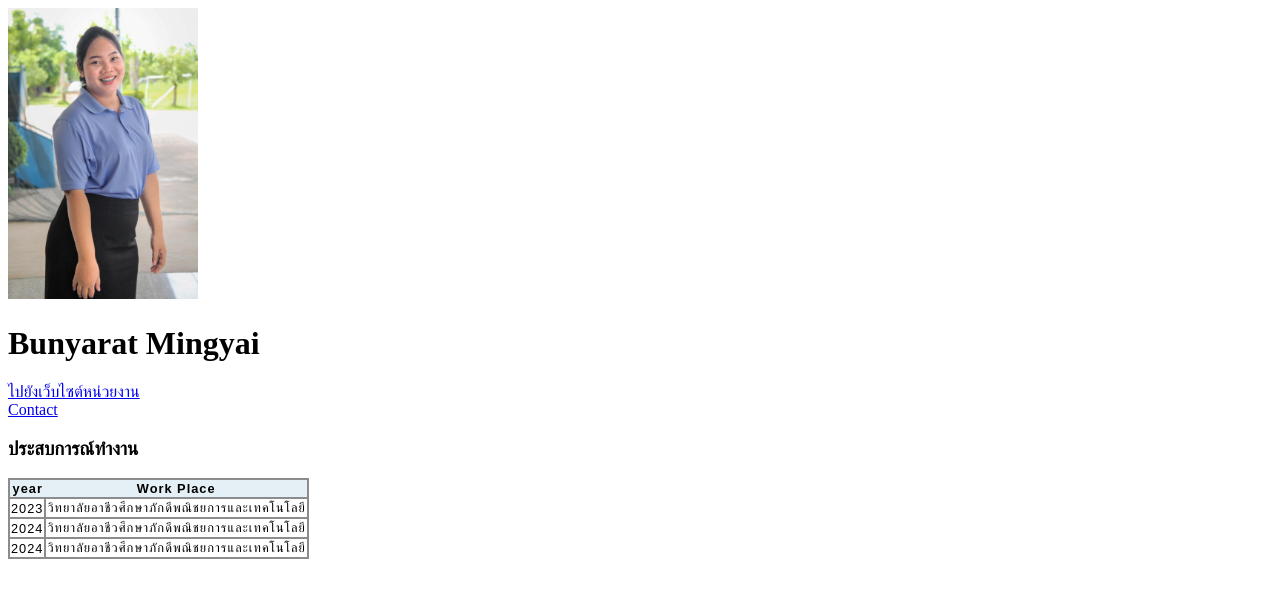
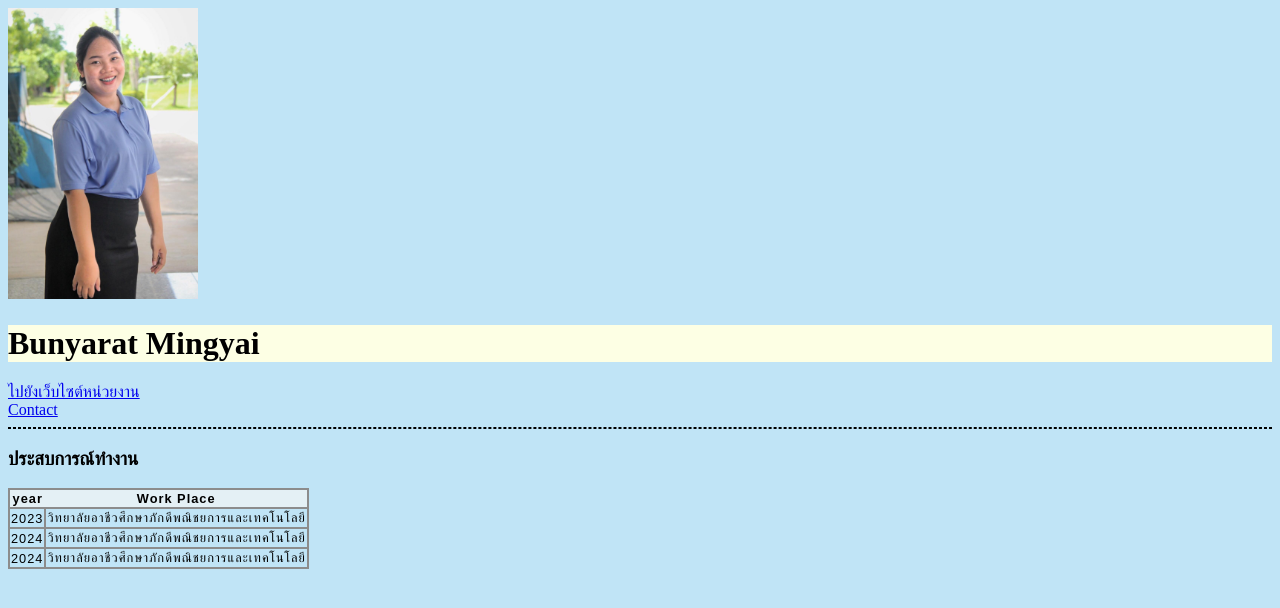
Before and after one commit to Fern080859/mypage-bunyarat, a plain HTML site: page index.html in a window 1280 px wide. Drawn offline with Linux system fonts and the light colour scheme.

Commit message:
Add files via upload

```diff
--- a/index.html
+++ b/index.html
@@ -6,12 +6,13 @@
     <title>อาจารย์เฟิร์น</title>
     <link rel="stylesheet" href="styles.css">
 </head>
-<body>
+<body style="background-color: #C0E4F6;">
     <img src="Profile.jpg.jpg" alt=""style="width: 15%; height: auto;">
-   <h1>Bunyarat Mingyai</h1>
+   <h1 style=background-color:#FDFFE4>Bunyarat Mingyai</h1>
    <a href="http://www.pcct.ac.th/">ไปยังเว็บไซต์หน่วยงาน</a>
    <br>
    <a href="contact.html">Contact</a>
+   <hr style="border-style: dashed solid ;">
 
    <h3>ประสบการณ์ทำงาน</h3>
    <!---<ul>
@@ -21,8 +22,8 @@
    </ul>-->
 
    <!-- ทำให้ list นำเสนอออกมาเป็น table-->
-    <table>
-        <thead>
+    <table style="background-color: rgb (190, 280, 124);">
+        <thead >
             <tr>
                 <th>
                     year
```
